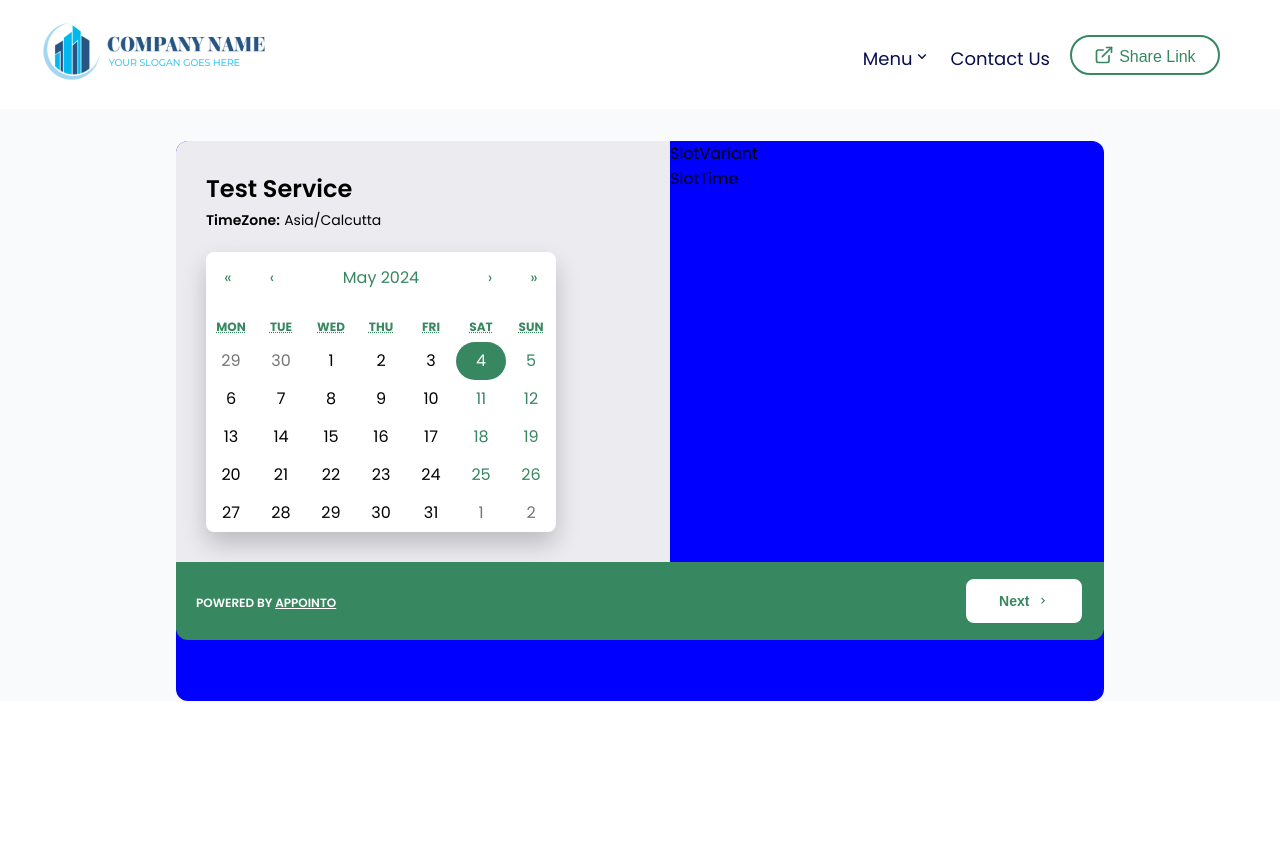
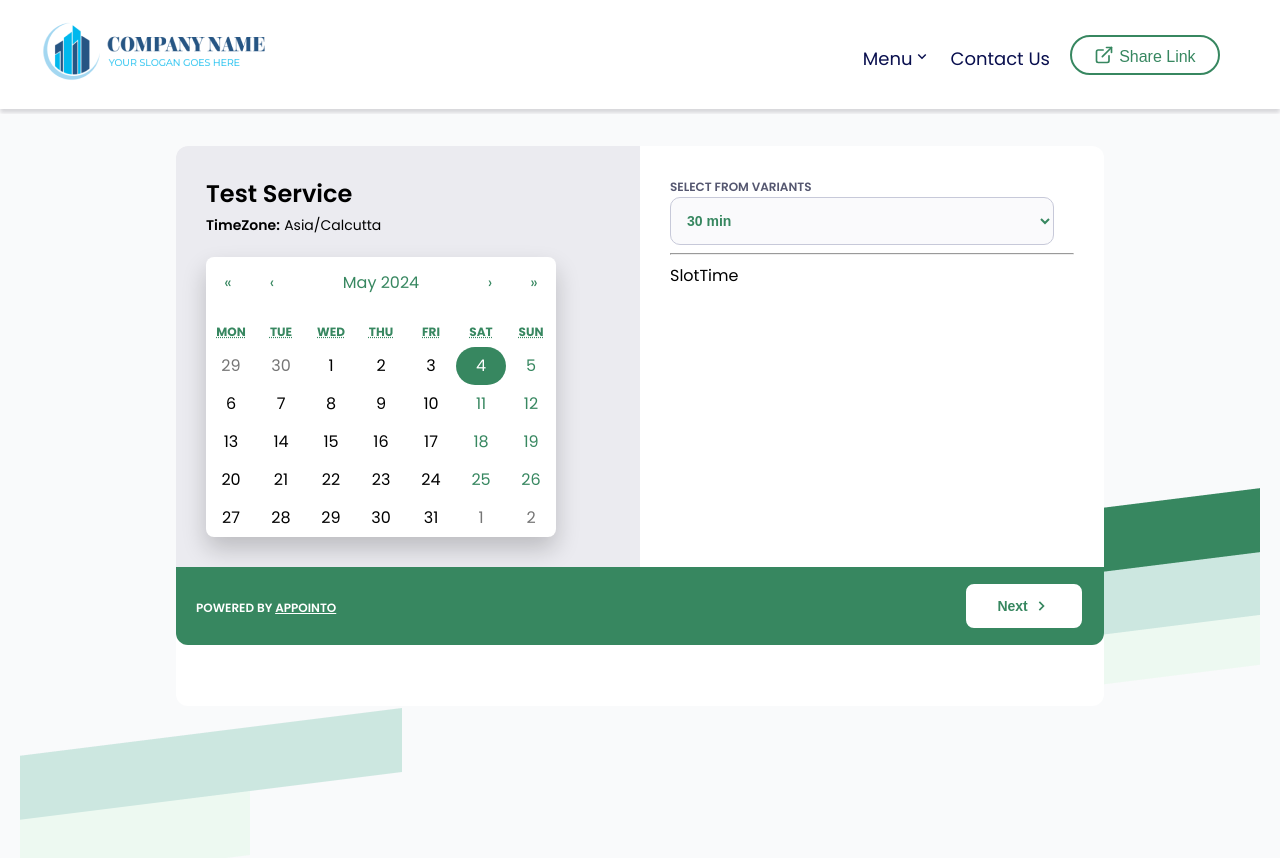
Before and after one commit to RIBTAS007/calender, a React (Create React App) app: page / in a window 1280 px wide. Shown: the top 858 px of the page. Before the commit the page ends 800 px from the top, so only its background shows below. Built offline with nearby package versions, Linux system fonts and the light colour scheme.

Commit message:
added patterns in body

```diff
--- a/src/App.js
+++ b/src/App.js
@@ -1,11 +1,13 @@
 import Body from "./body/Body";
 import Navbar from "./navbar/Navbar";
+import styles from "./App.module.css";
 
 function App() {
   return (
-    <div>
+    <div className={styles.app}>
       <Navbar />
       <Body />
+      <div className={styles.space}></div>
     </div>
   );
 }
--- /dev/null
+++ b/src/App.module.css
@@ -0,0 +1,5 @@
+.space {
+  width: 100%;
+  height: 200px;
+  background-color: #f9fafb;
+}
--- a/src/body/Body.jsx
+++ b/src/body/Body.jsx
@@ -1,11 +1,15 @@
 import React from "react";
 import Main from "../calenderView/Main";
 import styles from "./Body.module.css";
+import pattern1 from "../images/pattern1.png";
+import pattern2 from "../images/pattern2.png";
 
 const Body = () => {
   return (
     <div className={styles.body}>
       <Main />
+      <img src={pattern1} alt="pattern1" className={styles.pattern1} />
+      <img src={pattern2} alt="pattern2" className={styles.pattern2} />
     </div>
   );
 };
--- a/src/body/Body.module.css
+++ b/src/body/Body.module.css
@@ -3,4 +3,18 @@
   align-items: center;
   justify-content: center;
   background-color: #f9fafb;
+  position: relative;
+  margin-top: 5px;
 }
+
+.pattern1 {
+  position: absolute;
+  bottom: -200px; /* Adjust as needed */
+  left: 20px; /* Adjust as needed */
+}
+
+.pattern2 {
+  position: absolute;
+  bottom: 20px; /* Adjust as needed */
+  right: 20px; /* Adjust as needed */
+}
--- a/src/calenderView/Footer.jsx
+++ b/src/calenderView/Footer.jsx
@@ -13,7 +13,7 @@ const Footer = () => {
       <div>
         <button className={styles.footerButton}>
           <span className={styles.footerButtonText}>Next</span>
-          <BiChevronRight />
+          <BiChevronRight className={styles.footerButtonIcon} />
         </button>
       </div>
     </div>
--- a/src/calenderView/Footer.module.css
+++ b/src/calenderView/Footer.module.css
@@ -53,3 +53,8 @@
   font-weight: 600;
   line-height: 21px;
 }
+
+.footerButtonIcon {
+  width: 20px;
+  height: 20px;
+}
--- a/src/calenderView/Main.module.css
+++ b/src/calenderView/Main.module.css
@@ -4,8 +4,9 @@
   border-radius: 12px;
   display: flex;
   flex-direction: column;
-  background-color: blue;
+  background-color: #fff;
   margin-top: 2rem;
+  z-index: 2;
 }
 
 .body {
--- a/src/calenderView/calender/Calender.module.css
+++ b/src/calenderView/calender/Calender.module.css
@@ -1,8 +1,6 @@
-@import url("https://fonts.googleapis.com/css2?family=Poppins:wght@300;400;500;600;700&display=swap");
 .calender {
   flex: 1;
   background-color: #ebebf0;
-  font-family: "Poppins", sans-serif;
   padding: 30px;
   border-top-left-radius: 12px;
 }
--- a/src/calenderView/slots/SlotVariant.jsx
+++ b/src/calenderView/slots/SlotVariant.jsx
@@ -1,7 +1,32 @@
-import React from "react";
+import React, { useState } from "react";
+import styles from "./SlotVariant.module.css";
 
 const SlotVariant = () => {
-  return <div>SlotVariant</div>;
+  const [selectedOption, setSelectedOption] = useState("");
+
+  const handleSelectChange = (event) => {
+    setSelectedOption(event.target.value);
+  };
+  return (
+    <div>
+      <div className={styles.variantLabel}>
+        <label htmlFor="selectedVariant">SELECT FROM VARIANTS</label>
+      </div>
+      <div className={styles.selectContainer}>
+        <select
+          id="selectedVariant"
+          value={selectedOption}
+          onChange={handleSelectChange}
+          className={styles.selectVariant}
+        >
+          <option value="30">30 min</option>
+          <option value="45">45 min</option>
+          <option value="60">60 min</option>
+        </select>
+      </div>
+      <hr className={styles.hr} />
+    </div>
+  );
 };
 
 export default SlotVariant;
--- /dev/null
+++ b/src/calenderView/slots/SlotVariant.module.css
@@ -0,0 +1,43 @@
+.variantLabel {
+  font-size: 12px;
+  font-weight: 600;
+  line-height: 21px;
+  color: #555770;
+}
+
+.selectContainer {
+  display: flex;
+  justify-content: space-between;
+}
+
+.selectVariant {
+  width: 384px;
+  height: 48px;
+  border-radius: 10px;
+  border: 1px solid #c7c9d9;
+  padding: 8px 12px;
+  color: #378760;
+  background-color: #fafafc;
+  font-size: 14px;
+  font-weight: 600;
+  line-height: 21px;
+  outline: none;
+}
+
+.selectVariant option {
+  font-size: 14px;
+  font-weight: 600;
+  line-height: 21px;
+  color: #378760;
+  border: 1px solid #c7c9d9;
+  outline: none;
+}
+
+.selectOption:hover {
+  background-color: #378760; /* Green background color on hover */
+  color: #fff;
+}
+
+.hr {
+  color: #c7c9d9;
+}
--- a/src/calenderView/slots/Slots.module.css
+++ b/src/calenderView/slots/Slots.module.css
@@ -1,3 +1,5 @@
 .slots {
   flex: 1;
+  padding: 30px;
+  border-top-right-radius: 12px;
 }
--- a/src/navbar/Navbar.module.css
+++ b/src/navbar/Navbar.module.css
@@ -2,7 +2,7 @@
   height: 85px;
   justify-content: space-between;
   padding: 12px 40px;
-  box-shadow: 0px 4px 4px rgba(0, 0, 0, 0.25);
+  box-shadow: 0px 4px 4px rgba(96, 97, 112, 0.25);
   display: flex;
   flex-direction: row;
   align-items: center;
```
Also changed, not shown: src/images/pattern1.png (added), src/images/pattern2.png (added).
